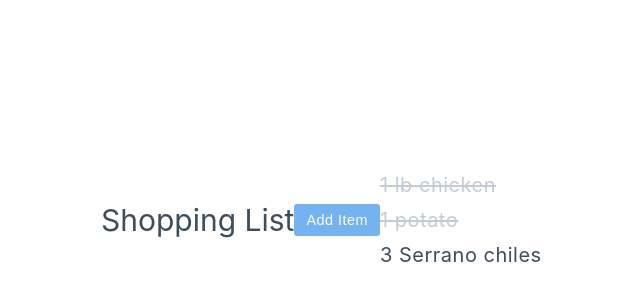
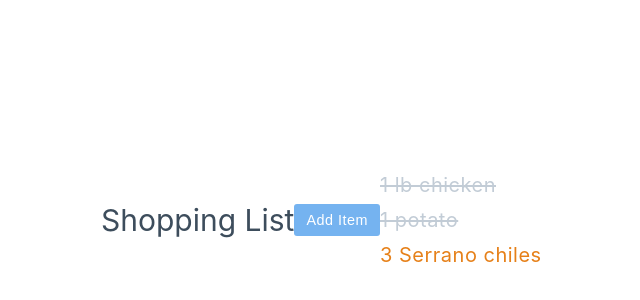
Before and after one commit to becathey/shopping-list-vue, a Vue app: page / in a window 1280 px wide. Shown: the part 180-480 px from the top of the page, without its empty margins (260-900 px from the left). Built offline with nearby package versions, Linux system fonts and the light colour scheme.

Commit message:
Add highPriority property to items and conditional priority class

```diff
--- a/src/App.vue
+++ b/src/App.vue
@@ -2,9 +2,9 @@
 import {ref} from 'vue'
 const header = ref('Shopping List')
 const items = ref([
-  {id: 1, label: "1 lb chicken", purchased: true},
-  {id: 2, label: "1 potato", purchased: true},
-  {id: 3, label: "3 Serrano chiles", purchased: false}
+  {id: 1, label: "1 lb chicken", purchased: true, highPriority: false},
+  {id: 2, label: "1 potato", purchased: true, highPriority: false},
+  {id: 3, label: "3 Serrano chiles", purchased: false, highPriority: true}
 ])
 const newItem = ref("")
 const newItemHighPriority = ref(false)
@@ -44,9 +44,9 @@ const doEdit = (e) => {
   </form>
   <ul>
     <li
-      v-for="({id, label, purchased}, /* index */) in items"
+      v-for="({id, label, purchased, highPriority}, /* index */) in items"
       :key="id"
-      :class="{strikeout: purchased}"
+      :class="{strikeout: purchased, priority: highPriority}"
     >{{label}}</li>
   </ul>
   <p v-if="!items.length">Nothing to see here!</p>
@@ -134,6 +134,9 @@ input[type="checkbox"] {
 .strikeout:hover {
   color: hsl(210, 10%, 60%);
 }
+.priority {
+  color: hsl(30, 80%, 50%);
+}
 
 @media (min-width: 1024px) {
   #app {
```
